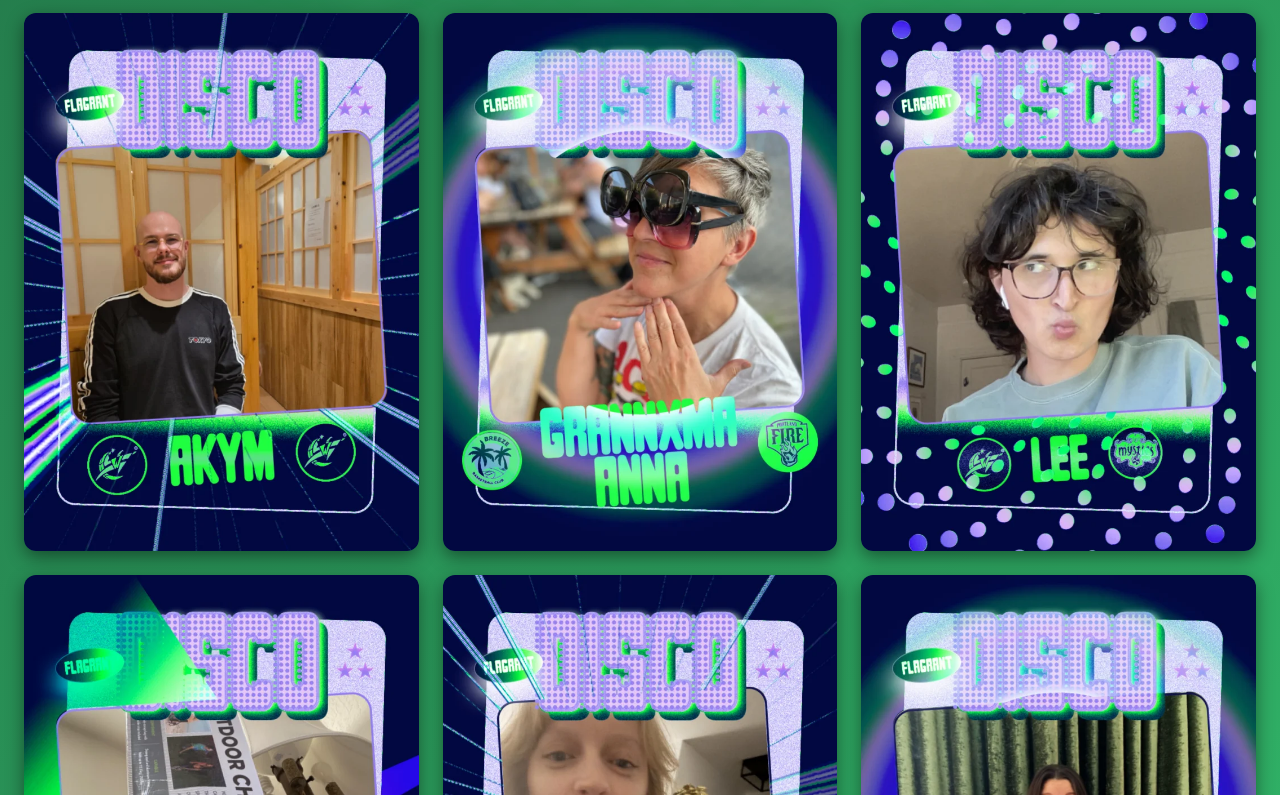
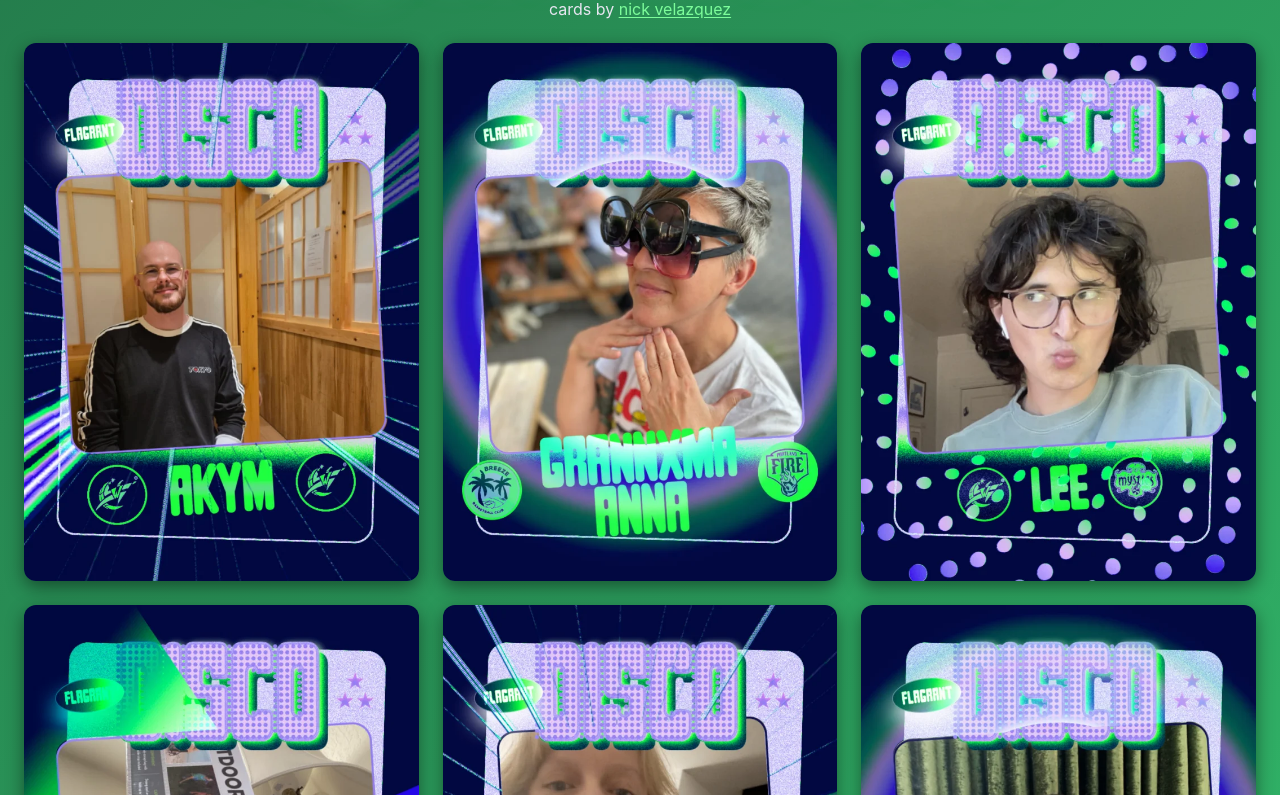
Before and after one commit to jhenthorn/cards, a plain HTML site: page index.html in a window 1280 px wide. Shown: the part 140-935 px from the top of the page. Drawn offline with Linux system fonts and the light colour scheme.

Commit message:
Add subtitle crediting Nick Velazquez with link

```diff
--- a/index.html
+++ b/index.html
@@ -10,6 +10,7 @@
 <body>
 <header class="site-header">
   <h1>Flagrant Disco Cards</h1>
+  <p class="subtitle">cards by <a href="https://www.nickvelazquez.com/" target="_blank" rel="noopener">nick velazquez</a></p>
 </header>
 <main id="grid" class="grid" aria-label="Trading card gallery"></main>
 <script src="app.js"></script>
--- a/styles.css
+++ b/styles.css
@@ -64,6 +64,23 @@ body {
   }
 }
 
+.subtitle {
+  margin: 0.6rem 0 0;
+  color: #e6e6f0;
+  font-size: 1rem;
+}
+
+.subtitle a {
+  color: var(--accent);
+  text-decoration: underline;
+  text-underline-offset: 2px;
+}
+
+.subtitle a:hover,
+.subtitle a:focus-visible {
+  color: #d9a8ff;
+}
+
 .grid {
   display: grid;
   grid-template-columns: repeat(auto-fill, minmax(320px, 1fr));
```
